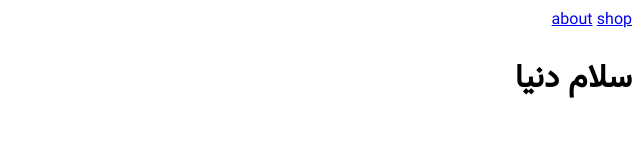
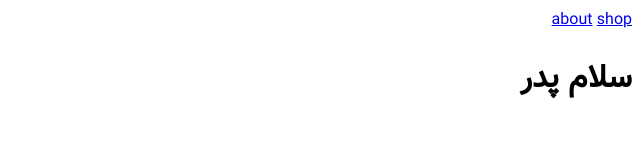
Before and after one commit to rezabeta2/testing, a plain HTML site: page Index.html in a window 1280 px wide. Shown: the full height of the page, 640-1280 px from the left. Drawn offline with Linux system fonts and the light colour scheme; files whose address does not match are found by name.

Commit message:
testing 2

```diff
--- a/Index.html
+++ b/Index.html
@@ -15,7 +15,7 @@
             <a href="shop.html">shop</a>
         </nav>
     </header>
-    <h1>سلام دنیا</h1>
+    <h1>سلام پدر</h1>
 
     </div>
     <script src="./Js/all.min.js"></script>
```
